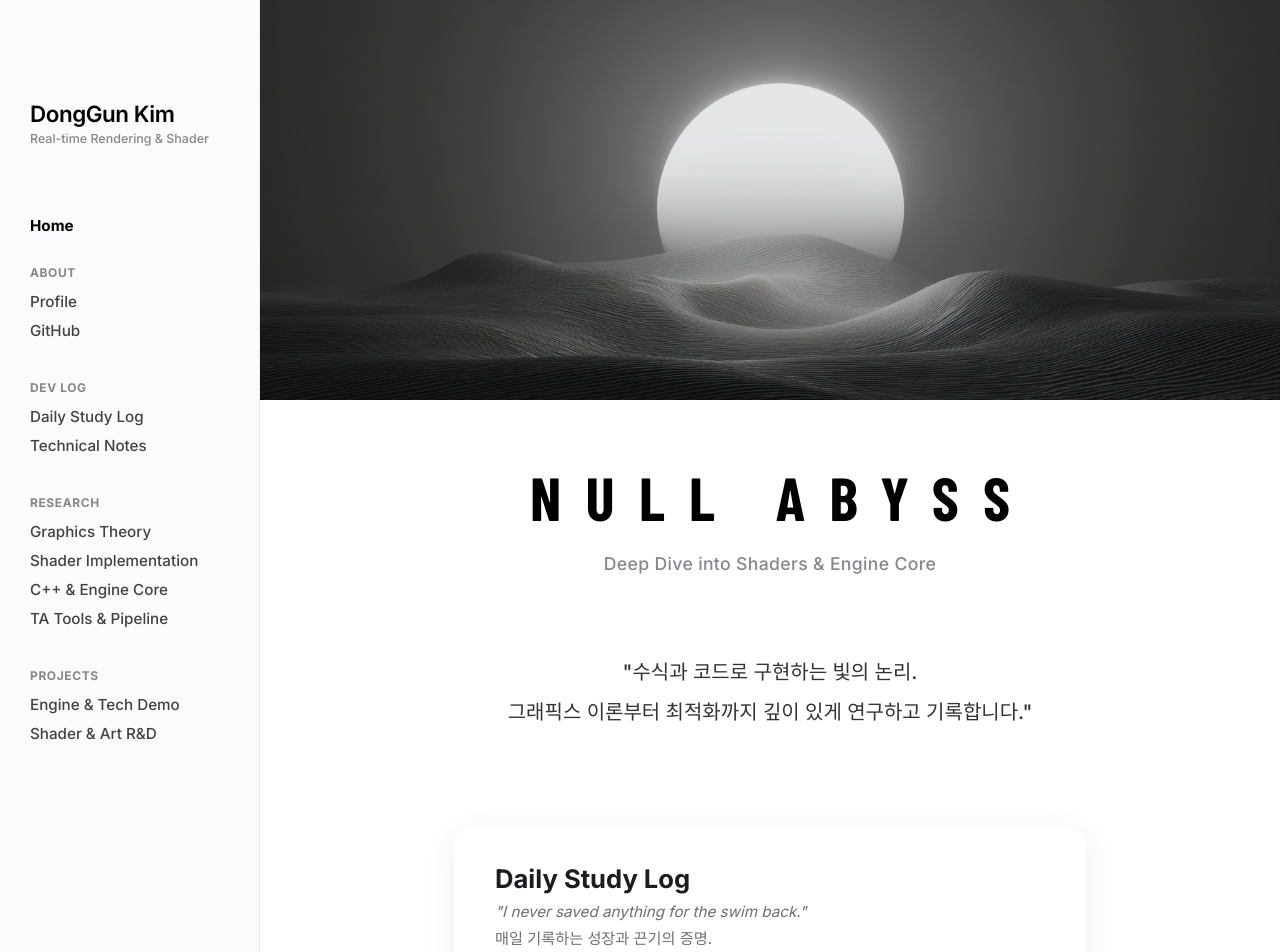
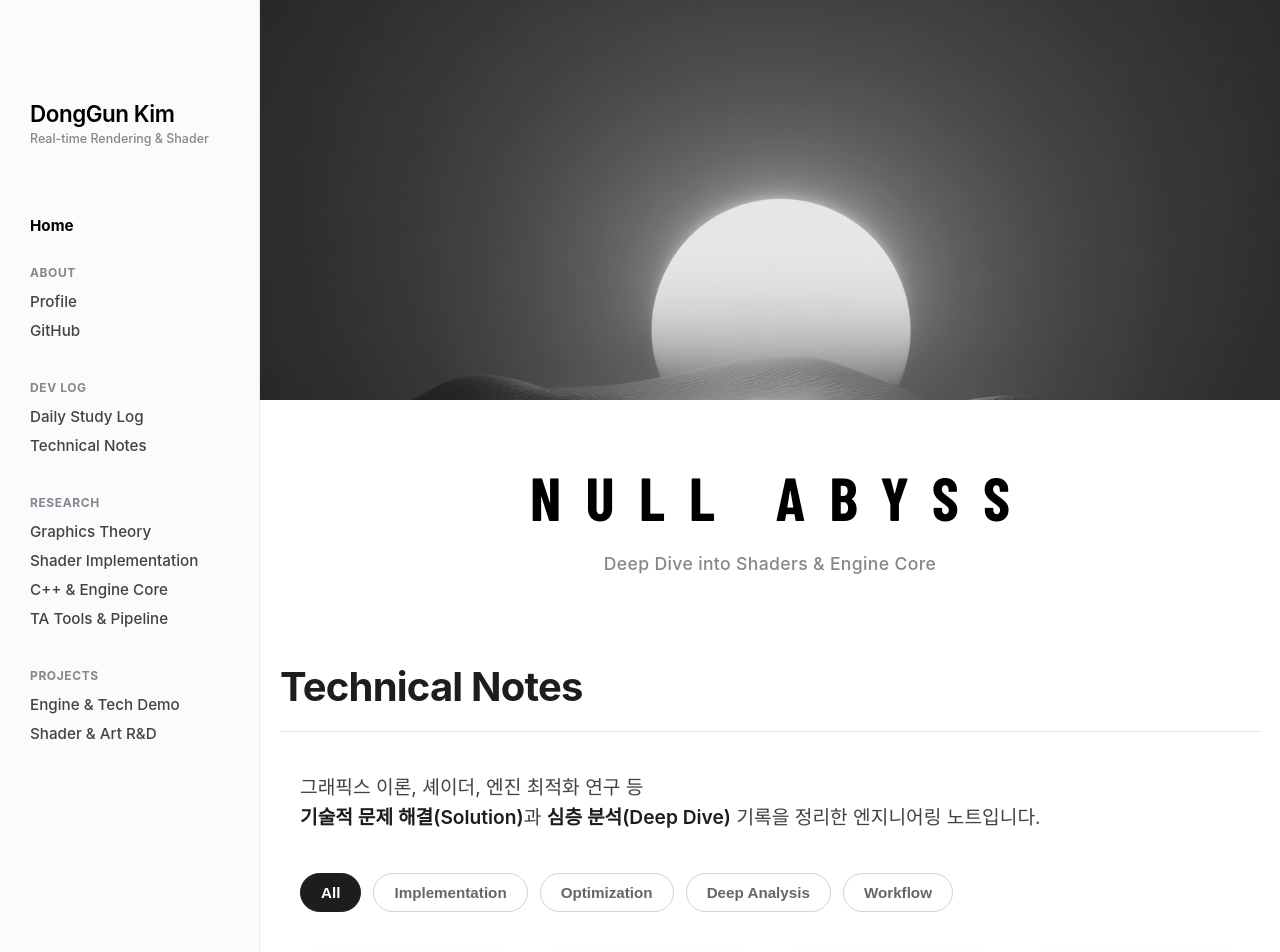
Before and after one commit to KimDongGun324/kimdonggun324.github.io, a Jekyll site: the page built from technical-notes/index.md, in a window 1280 px wide. Shown: the top 952 px of the page. Built offline with Jekyll 4.4.1, drawn with Linux system fonts in a browser that asks for light colours; some of the changed text lies outside the part shown; grey boxes are pictures that could not be loaded.

Commit message:
<div class="page-container"> 이후에 하드코딩된 모든 콘텐츠를 삭제
코드 위치,시작 및 끝,설명
삭제 시작,"<section class=""intro-section-1col reveal-on-scroll"">",이 줄부터 삭제를 시작하세요.
삭제 끝,"<div class=""projects-grid"">가 닫히는 마지막 지점","</main> 태그가 닫히기 직전, 하드코딩된 프로젝트 섹션의 마지막 줄까지 삭제합니다."

```diff
--- a/_layouts/default.html
+++ b/_layouts/default.html
@@ -447,10 +447,10 @@
   </aside>
 
 
-  <main class="main-content-scrollable">
+<main class="main-content-scrollable">
 
     <div class="main-banner-area">
-      <img src="{{ '/assets/images/main-banner.png' | relative_url }}" alt="NULL ABYSS" class="main-banner-img">
+      <img src="{{ '/assets/images/main-banner.png' | relative_url }}" alt="NULL ABYSS" class="main-banner-img" style="height: 600px;">
     </div>
 
     <header class="main-header-static">
@@ -459,35 +459,9 @@
     </header>
 
     <div class="page-container">
+        {{ content }}
+    </div>
 
-      <section class="intro-section-1col reveal-on-scroll">
-
-        <div class="philosophy-text-center">
-          <p class="philosophy-quote">
-            "수식과 코드로 구현하는 빛의 논리.<br>
-            그래픽스 이론부터 최적화까지 깊이 있게 연구하고 기록합니다."
-          </p>
-        </div>
-
-        <a href="{{ '/daily-study/' | relative_url }}" class="daily-banner-wide-1col">
-          <div class="daily-content-wrapper">
-            <h2 class="daily-title-slim">Daily Study Log</h2>
-            <div class="daily-quote-slim">"I never saved anything for the swim back."</div>
-            <div class="daily-desc-slim">매일 기록하는 성장과 끈기의 증명.</div>
-          </div>
-
-          <div class="daily-bottom-slim">
-            <div class="daily-meta-slim">Shaders & Engine Core Log | Since 2025.11</div>
-            <div class="read-arrow-btn-slim">Read Log</div>
-          </div>
-        </a>
-
-      </section>
-
-
-      <div class="section-header reveal-on-scroll">
-        <h2 class="section-title">Technical Notes</h2>
-      </div>
 
       <div class="notes-grid">
         <a href="{{ '/technical-notes/' | relative_url }}" class="note-card reveal-on-scroll delay-1">
```
